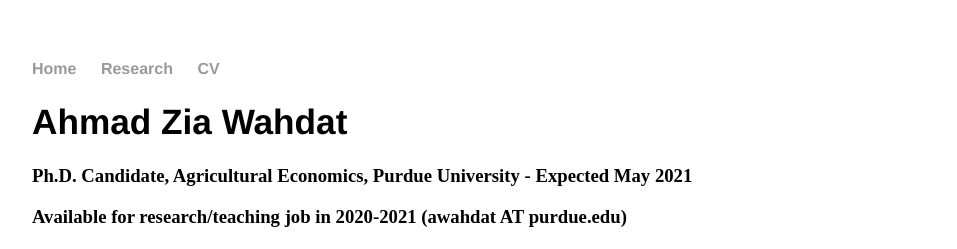
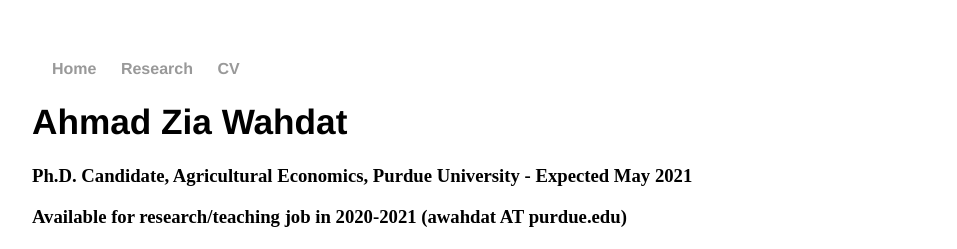
Before and after one commit to awahdat/webpage, a Jekyll site: the page built from index.html, in a window 1280 px wide. Shown: the top 249 px of the page, without its empty margins (160-1117 px from the left). Built offline with Jekyll 4.4.1, drawn with Linux system fonts in a browser that asks for light colours.

Commit message:
Update main.css

```diff
--- a/css/main.css
+++ b/css/main.css
@@ -10,7 +10,7 @@ nav ul, footer ul {
 }
 nav ul li, footer ul li {
     display: inline;
-    margin-right: 20px;
+    margin-left: 20px;
 }
 a {
     text-decoration: none;
@@ -28,9 +28,7 @@ p {
     line-height: 1.4em;
     color: #333;
 }
-header {
-    border-top: 1px solid #d5d5d5;
-}
+header { border-bottom: 1px solid solid #d5d5d5; }
 footer {
     border-top: 1px solid #d5d5d5;
     font-size: .8em;
```
